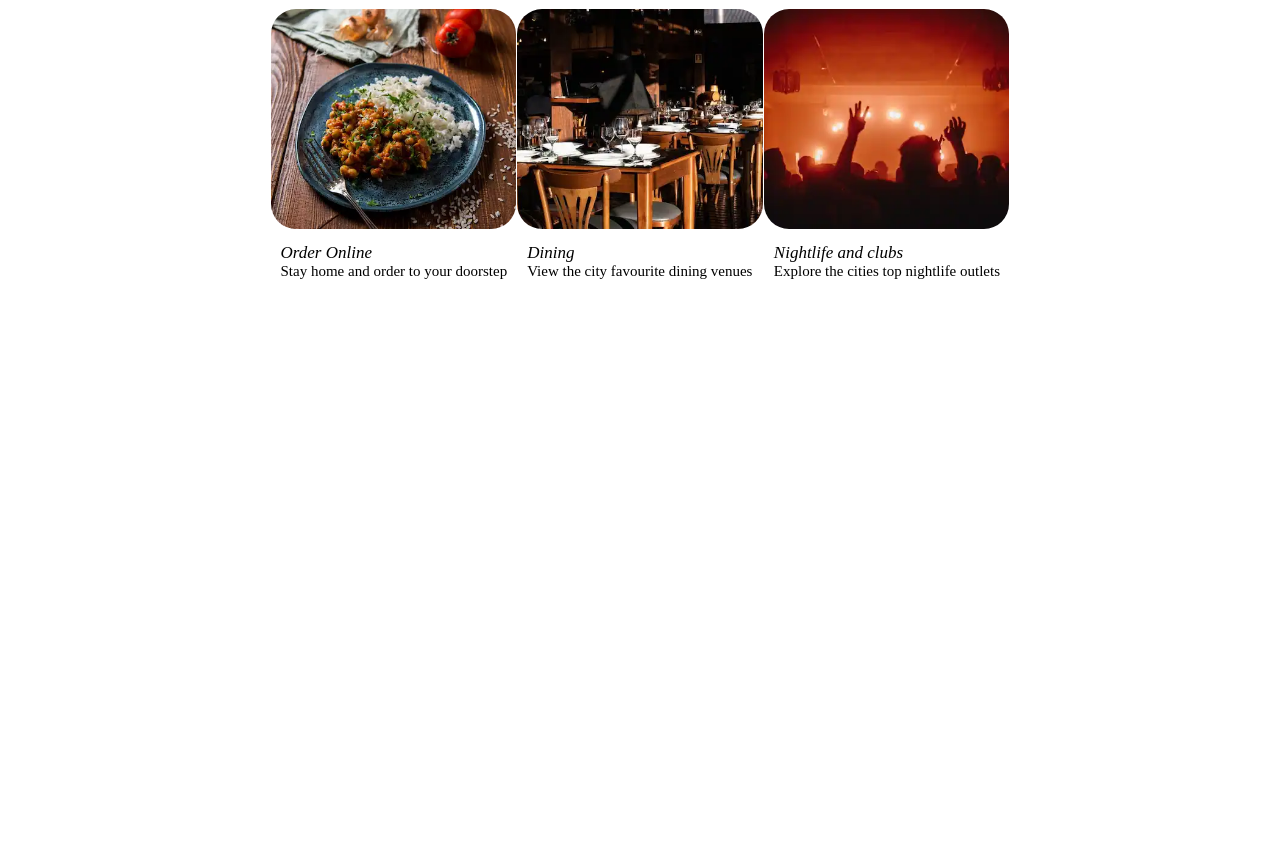
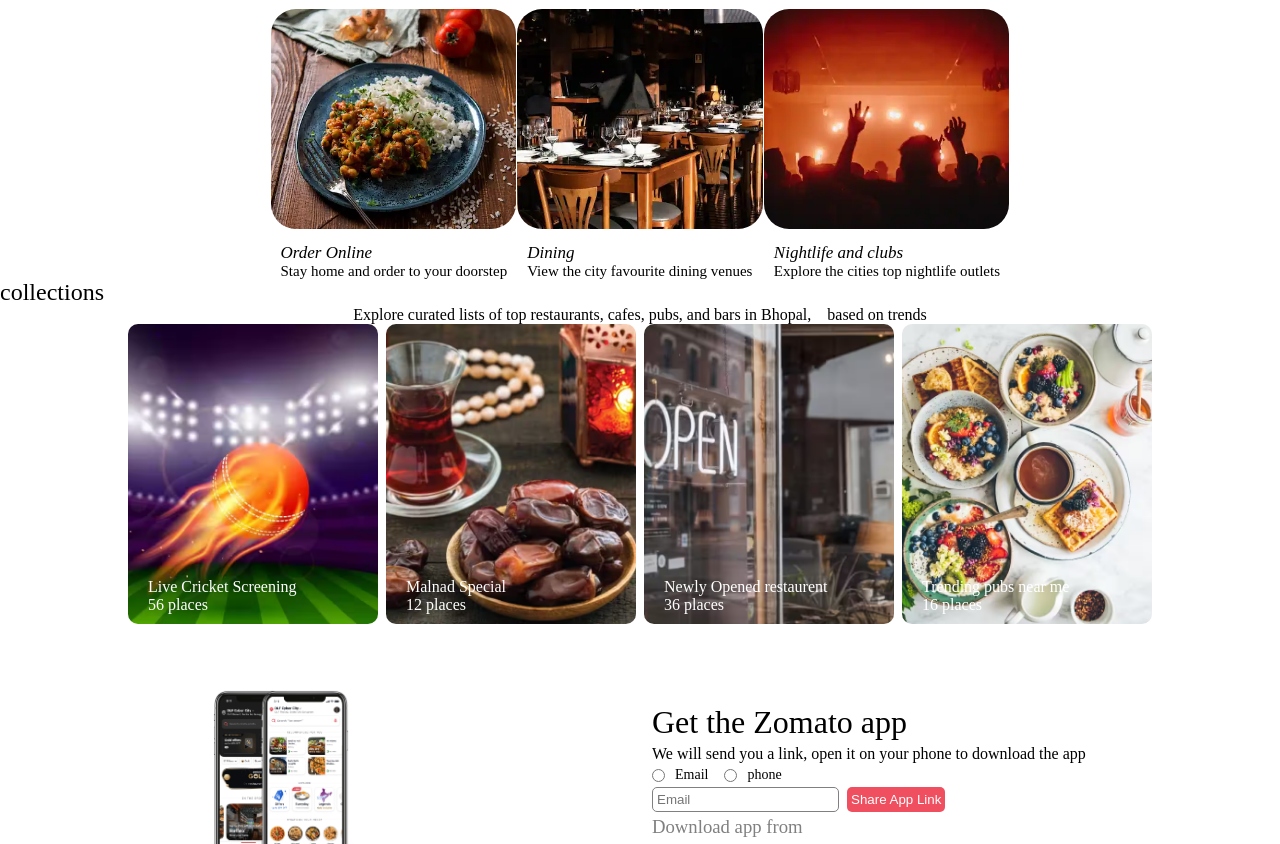
Before and after one commit to Sarthak-dhanotiya/2100304-zomato_landing_page, a plain HTML site: page index.htm in a window 1280 px wide. Shown: the part 601-1445 px from the top of the page. Before the commit the page ends 891 px from the top, so only its background shows below. Drawn offline with Linux system fonts and the light colour scheme.

Commit message:
added the download section

```diff
--- a/index.htm
+++ b/index.htm
@@ -8,7 +8,7 @@
     <link rel="stylesheet" href="styles.css">
 </head>
 <body>
-
+    <!-- this is only for navbar -->
     <section class="sectionn">
 
       <nav class="navbar">
@@ -38,28 +38,146 @@
     </div>
     </section>
 
+    <!-- this is only for section2 -->
     <section class="section2">
         <div class="section2division">
-            <img src="image1.png" alt="image1">
+            <img src="./image/image1.png" alt="image1">
             <div class="section2heading">
                 <h>Order Online</h>
                 <p>Stay home and order to your doorstep</p>
             </div>
         </div>
         <div  class="section2division">
-            <img src="image2.png" alt="image2">
+            <img src="./image/image2.png" alt="image2">
             <div  class="section2heading">
                 <h>Dining</h>
                 <p>View the city favourite dining venues</p>
             </div>
         </div>
         <div  class="section2division">
-            <img src="image3.png" alt="image3">
+            <img src="./image/image3.png" alt="image3">
             <div  class="section2heading">
                 <h>Nightlife and clubs</h>
                 <p>Explore the cities top nightlife outlets </p>
             </div>
         </div>
     </section>
+
+
+    <!-- this is only for container class -->
+     <section class=" collection _container">
+        <h1>collections</h1>
+        <div class="sub_heading_container">
+            <span>Explore curated lists of top restaurants, cafes, pubs, and bars in Bhopal,</span>
+            <span>based on trends</span>
+        </div>
+
+        <div class="collectioncard">
+            <div class="card card1">
+               <div class="overlay"></div>
+                <div class="content content">
+                    <h4>Live Cricket Screening</h4>
+                    <span>56 places</span>
+                </div>
+            </div>
+
+            <div class="card card2">
+                <div class="overlay"></div>
+                <div class="content content">
+                    <h4>Malnad Special</h4>
+                    <span>12 places</span>
+                </div>
+            </div>
+
+            <div class="card card3">
+                <div class="overlay"></div>
+                <div class="content content">
+                    <h4>Newly Opened restaurent</h4>
+                    <span>36 places</span>
+                </div>
+            </div>
+
+            <div class="card card4">
+                <div class="overlay"></div>
+                <div class="content content">
+                    <h4>Trending pubs near me</h4>
+                    <span>16 places</span>
+                </div>
+            </div>
+
+
+
+
+
+
+
+
+
+
+
+        </div>
+
+     </section>
+
+
+     <!-- this is for the app section -->
+
+     <section class="appsection">
+
+        <div class="leftright">
+            <div class="left">
+
+              <img src="./image/f773629053b24263e69f601925790f301680693809.png" alt="download app">
+
+
+            </div>
+            <div class="right">
+
+                <h2>Get the Zomato app</h2>
+                <p>We will send you a link, open it on your phone to download the app</p>
+
+                <div class="button">
+
+
+               <div>
+                <input type="radio" name="email">
+                <label for="email" style="font-size: 14px;">Email</label>
+               </div>
+
+               <div >
+                <input type="radio" name="phone">
+                <label for="phone" style="font-size: 14px;">phone</label>
+
+
+
+               </div>
+            </div>
+
+               <div class="input_container">
+                <input type="text" placeholder="Email" />
+                <button>Share App Link</button>
+              </div>
+
+               <div class="downloadappfrom">
+                <h3>Download app from</h3>
+                <div class="store">
+
+
+                <img src="./image/playStore.png" alt="playstore">
+                <img src="./image/appleStore.png" alt="applestore">
+            </div>
+               </div>
+
+
+            </div>
+        </div>
+
+
+
+
+
+
+     </section>
+
 </body>
 </html>
--- a/styles.css
+++ b/styles.css
@@ -178,3 +178,237 @@ transform: scale(1.1);
 
 
 }
+
+
+
+
+
+/* section3 */
+
+ h1 {
+  font-weight: 400;
+
+
+
+
+}
+
+.sub_heading_container{
+  display: flex;
+  align-items: center;
+  justify-content: center;
+  flex-wrap: wrap;
+  gap: 1rem;
+}
+
+
+
+
+ .collectioncard {
+  display: flex;
+  align-items: center;
+  justify-content:center;
+  flex-wrap: wrap;
+  gap: 0.5rem;
+  height: 300px;
+  min-width: none;
+
+}
+
+.collectioncard .card{
+  height: 300px;
+  min-width: 250px;
+  background-size: cover;
+  background-position: center;
+  border-radius: 10px;
+  position: relative;
+
+}
+
+
+
+
+.card1{
+  background-image: url(./image/collection1.png);
+}
+
+.card2{
+  background-image: url(./image/collection2.png);
+}
+
+.card3{
+  background-image: url(./image/collection3.png);
+}
+
+.card4{
+  background-image: url(./image/collection4.png);
+}
+
+
+.content{
+    height: 300px;
+    padding: 14px 20px;
+    position: absolute;
+    top:240px;
+
+    color: white;
+}
+
+.content h4{
+  font-weight: 400;
+
+}
+
+
+/* this is for download app section */
+
+.appsection{
+  padding: 5%;
+display: flex;
+align-items: center;
+justify-content: center;
+background-color: white;
+width: 100%;
+padding: 5rem,6rem;
+position: absolute;
+
+}
+
+.appsection .leftright{
+width: 60%;
+display: flex;
+align-items: center;
+  justify-content: center;
+
+  gap: 1.5rem;
+}
+
+
+.appsection .leftright .left{
+  flex: 4;
+}
+
+.appsection .leftright .left img{
+
+  object-fit: cover;
+  object-position: center;
+
+
+
+}
+
+.appsection .leftright .right{
+  height: 40%;
+  flex: 4;
+  display: flex;
+  flex-direction: column;
+  gap: 4px;
+}
+
+.right h2{
+  font-weight: 400;
+  font-size: 2rem;
+}
+
+.right p{
+  font-weight: 400;
+
+}
+
+.right .button{
+  display: flex;
+  align-items: center;
+  gap: 1rem;
+}
+
+.right .button div{
+  display: flex;
+    align-items: center;
+    justify-content: center;
+    gap: 10px;
+
+}
+
+
+.input_container{
+  display: flex;
+  gap: 0.5rem;
+  flex-wrap: wrap;
+}
+
+.input_container button, .input_container input{
+  padding: 4px;
+}
+
+
+
+
+.input_container input{
+
+  border: 1.5px solid gray;
+  outline: none;
+  border-radius: 5px;
+}
+
+
+
+.input_container button{
+  border: none;
+  background-color: rgb(239,79,95);
+  color:  white;
+  border-radius: 5px;
+  cursor: pointer;
+}
+
+
+.right .downloadappfrom{
+  display: flex;
+    flex-direction: column;
+    gap: 0.7rem;
+}
+
+.right .downloadappfrom h3{
+  font-weight: 400;
+  color:grey;
+
+}
+
+.right .downloadappfrom .store{
+  display: flex;
+    gap: 1rem;
+
+}
+
+.right .downloadappfrom .store img{
+  width: 35%;
+  height: 50%;
+}
+
+
+@media only screen and (max-width: 1300px) {
+  .appsection .leftright .left, .appsection .leftright .right{
+      flex: 1;
+  }
+  .appsection .leftright{
+      width: 80%;
+  }
+}
+
+@media only screen and (max-width: 900px) {
+  .appsection {
+    padding: 2rem;
+  }
+  .appsection .leftright{
+      width: 90%;
+  }
+}
+
+@media only screen and (max-width: 700px) {
+  .appsection {
+    padding: 3rem;
+  }
+  .appsection .leftright{
+      width: 80%;
+      flex-direction: column;
+  }
+}
```
Also changed, not shown: image/23e930757c3df49840c482a8638bf5c31556001144.png (added), image/9f0c85a5e33adb783fa0aef667075f9e1556003622.png (added), image/appleStore.png (added), image/collection1.png (added), image/collection2.png (added), image/collection3.png (added), image/collection4.png (added), image/f773629053b24263e69f601925790f301680693809.png (added), image/image1.png (renamed from image1.png), image/image2.png (renamed from image2.png), image/image3.png (renamed from image3.png), image/playStore.png (added).
